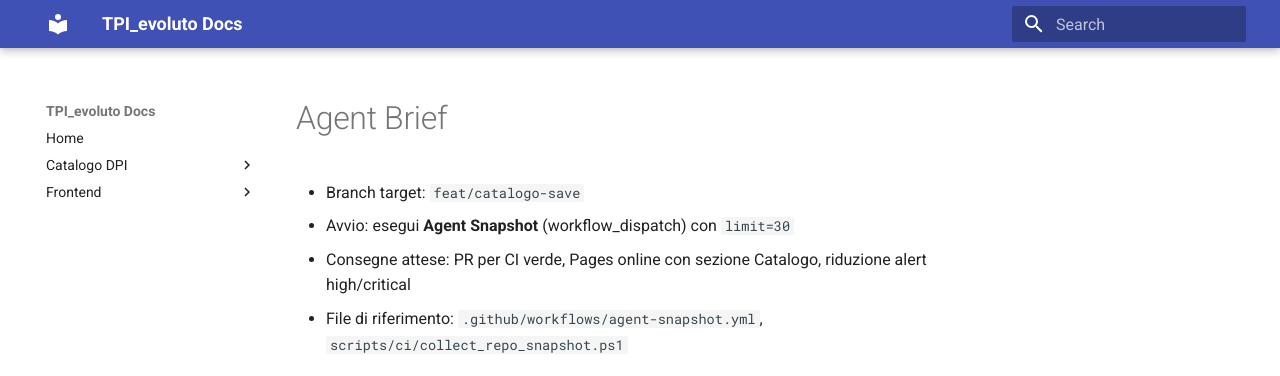
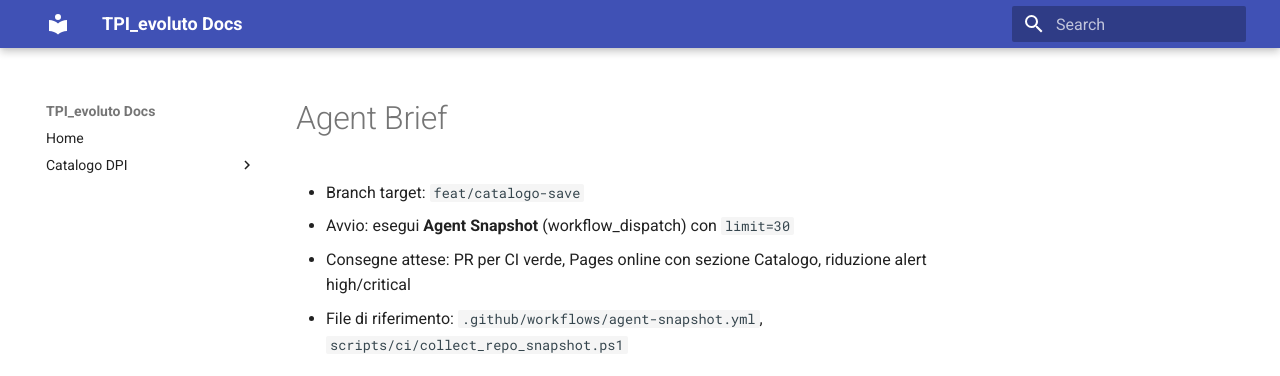
Before and after one commit to aicreator76/TPI_evoluto, an MkDocs documentation site: the page built from docs/agent_brief.md, in a window 1280 px wide. Shown: the top 376 px of the page. Built offline with MkDocs 1.6.1 and Material for MkDocs 9.7.7, drawn with Linux system fonts in a browser that asks for light colours.

Commit message:
Fix indentation in mkdocs.yml navigation structure

```diff
--- a/mkdocs.yml
+++ b/mkdocs.yml
@@ -7,8 +7,7 @@
 nav:
   - Home: index.md
   - Catalogo DPI:
-      - Overview: catalogo/index.md
-      - Endpoint HTTP: http/catalogo_endpoints.md
-      - Checklist Go Live: catalogo/checklist_go_live.md
-  - Frontend:
-      - Flutter TODO: frontend/catalogo_flutter_todo.md
+    - Overview: catalogo/index.md
+    - Endpoint HTTP: http/catalogo_endpoints.md
+    - Checklist Go Live: catalogo/checklist_go_live.md
+    - Frontend Flutter TODO: frontend/catalogo_flutter_todo.md
```
